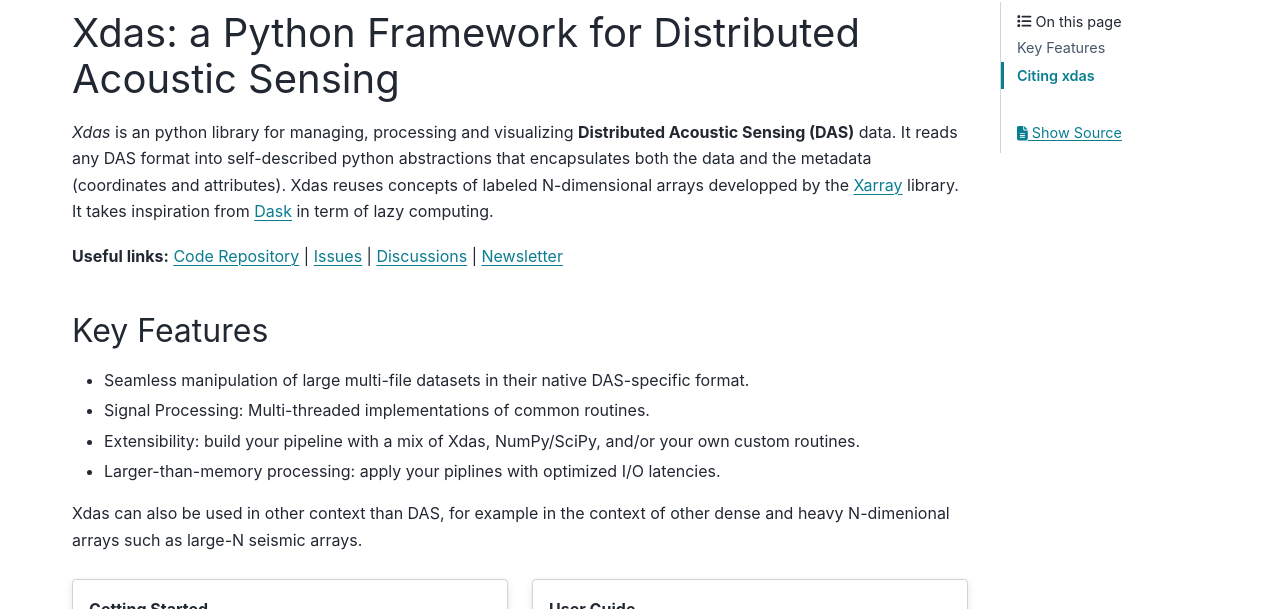
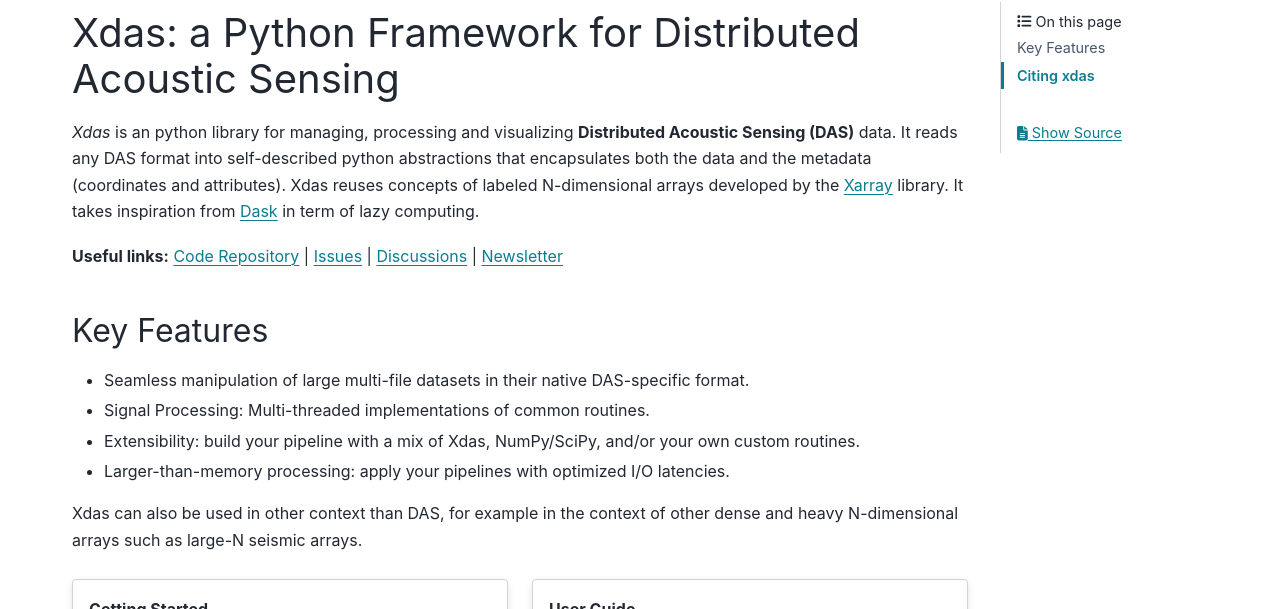
Before and after one commit to xdas-dev/xdas, a Sphinx documentation site: the page built from docs/index.md, in a window 1280 px wide and 1316 px high. Shown: the part 94-703 px from the top of the window. Built offline with Sphinx 7.4.7 and the PyData theme 0.15.4, drawn with Linux system fonts in a browser that asks for light colours.

Commit message:
Fix typos

`````diff
--- a/docs/index.md
+++ b/docs/index.md
@@ -1,6 +1,6 @@
 # Xdas: a Python Framework for Distributed Acoustic Sensing
 
-*Xdas* is an python library for managing, processing and visualizing **Distributed Acoustic Sensing (DAS)** data. It reads any DAS format into self-described python abstractions that encapsulates both the data and the metadata (coordinates and attributes). Xdas reuses concepts of labeled N-dimensional arrays developped by the [Xarray](https://xarray.dev) library. It takes inspiration from [Dask](https://www.dask.org/) in term of lazy computing.
+*Xdas* is an python library for managing, processing and visualizing **Distributed Acoustic Sensing (DAS)** data. It reads any DAS format into self-described python abstractions that encapsulates both the data and the metadata (coordinates and attributes). Xdas reuses concepts of labeled N-dimensional arrays developed by the [Xarray](https://xarray.dev) library. It takes inspiration from [Dask](https://www.dask.org/) in term of lazy computing.
 
 **Useful links:** [Code Repository](https://github.com/xdas-dev/xdas) | [Issues](https://github.com/xdas-dev/xdas/issues) | [Discussions](https://github.com/xdas-dev/xdas/discussions) | [Newsletter](https://groups.google.com/g/xdas)
 
@@ -9,9 +9,9 @@
 - Seamless manipulation of large multi-file datasets in their native DAS-specific format.
 - Signal Processing: Multi-threaded implementations of common routines.
 - Extensibility: build your pipeline with a mix of Xdas, NumPy/SciPy, and/or your own custom routines.
-- Larger-than-memory processing: apply your piplines with optimized I/O latencies.
+- Larger-than-memory processing: apply your pipelines with optimized I/O latencies.
 
-Xdas can also be used in other context than DAS, for example in the context of other dense and heavy N-dimenional arrays such as large-N seismic arrays.
+Xdas can also be used in other context than DAS, for example in the context of other dense and heavy N-dimensional arrays such as large-N seismic arrays.
 
 
 ````{grid} 1 2 2 2
`````
